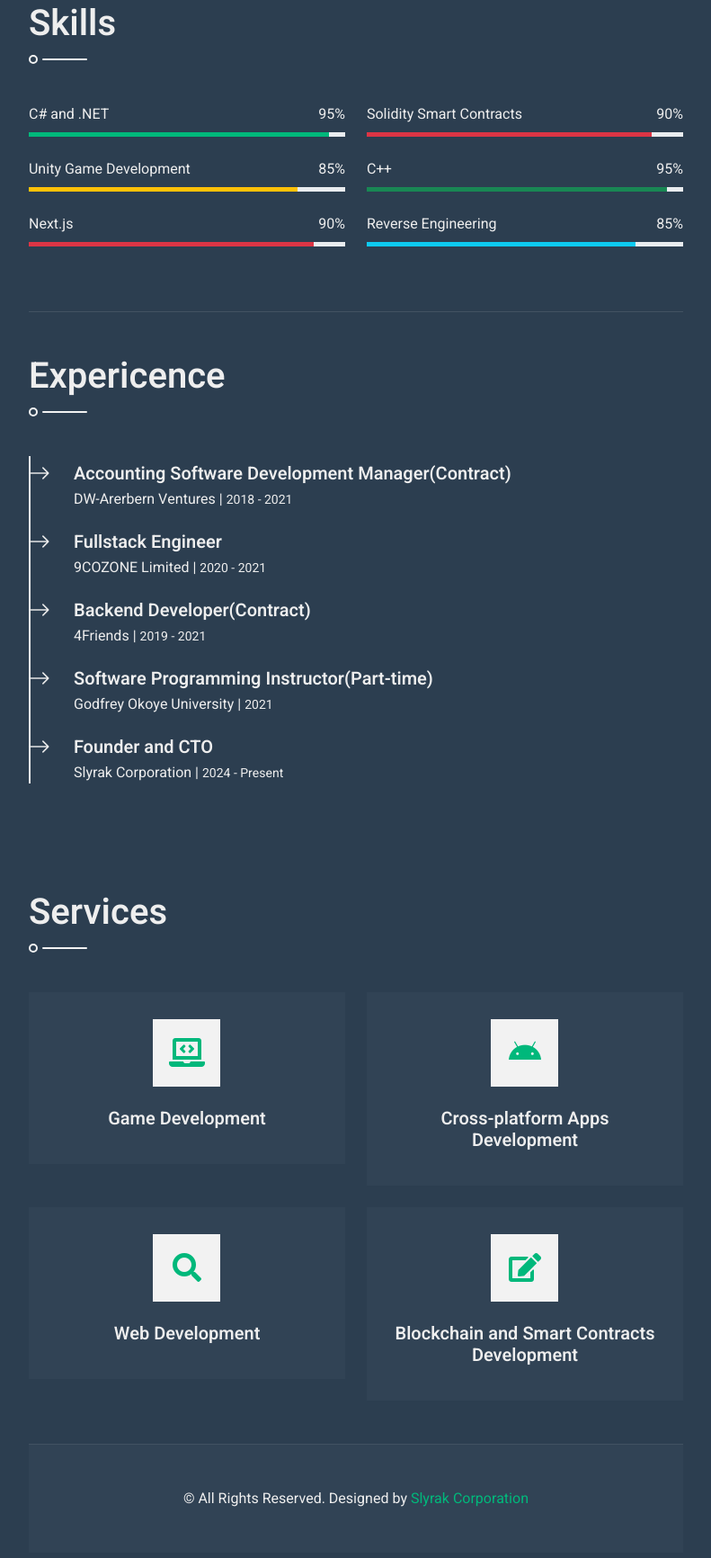
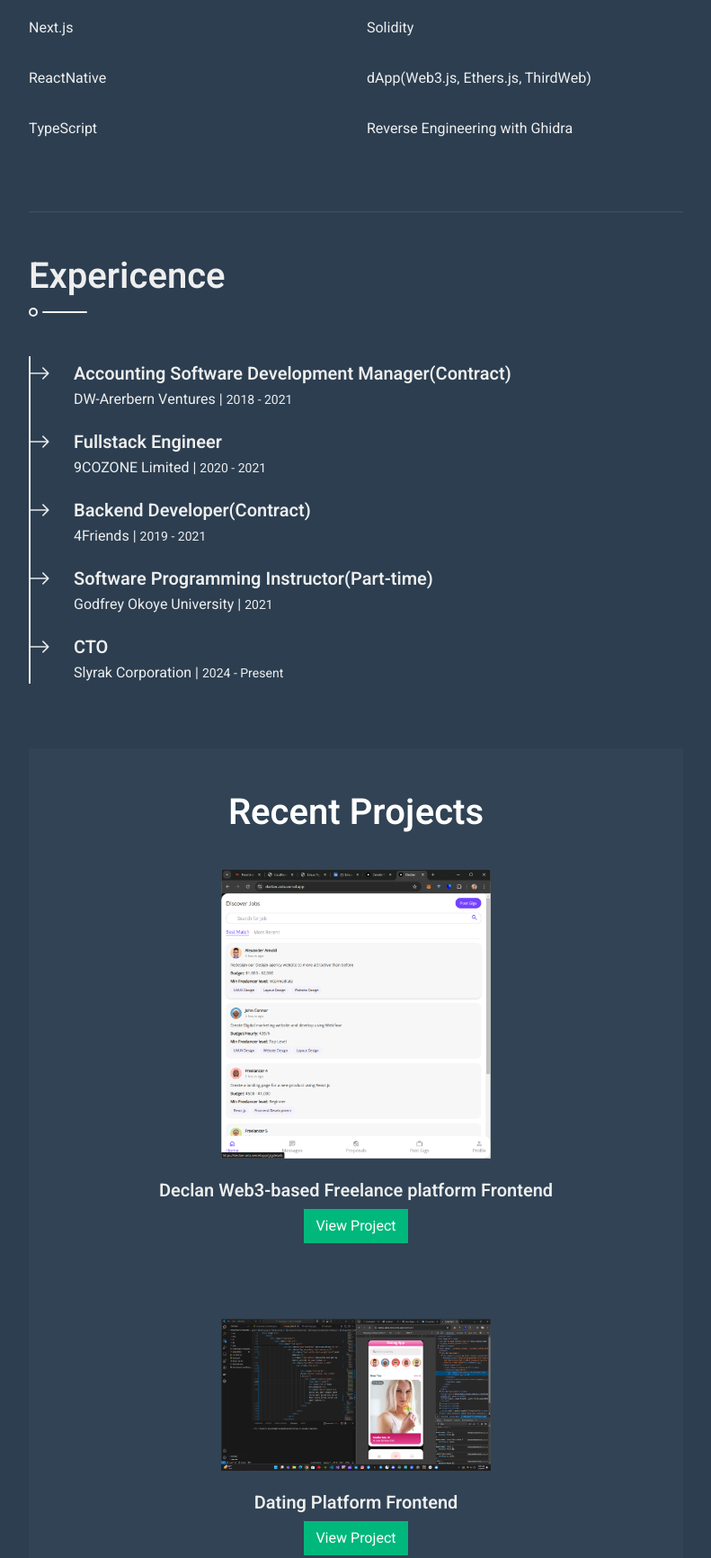
Before and after one commit to lonewolf2580/lonewolf2580.github.io, a plain HTML site: page index.html in a window 1280 px wide. Shown: the part 744-2476 px from the top of the page at 90% size, without its empty margins (438-1229 px from the left). Drawn offline with nearby package versions, Linux system fonts and the light colour scheme.

Commit message:
Added Project

```diff
--- a/index.html
+++ b/index.html
@@ -4,8 +4,8 @@
         <met#aeb3b8et="utf-8">
         <title>Linus Ngwee - Portfolio</title>
         <meta content="width=device-width, initial-scale=1.0" name="viewport">
-        <meta content="Linus Ngwee, Game Developer, Unity Game Developer, Next.js, C#, C++" name="keywords">
-        <meta content="I engineer immersive, high-performance games using C++ and Unreal Engine, transforming complex mechanics into seamless player experiences. With expertise in reverse engineering, I break down code to its rawest form, optimizing every element to push the limits of what’s possible. My knowledge extends to Solidity and smart contract development, enabling secure and innovative blockchain integration within gaming environments. Whether building from the ground up or dissecting to improve, I fuse creativity and technical mastery to deliver cutting-edge, interactive experiences that captivate and perform at the highest level." name="description">
+        <meta content="Linus Ngwee, Next.js, ReactNative, C#, C++" name="keywords">
+        <meta content="I specialize in Next.js, React Native, Solidity, and Web3 technologies. I build high-performance web and mobile applications, design user-friendly interfaces, and develop secure smart contracts for blockchain-based solutions. Currently, I’m working on building 100 Next.js and ReactNative UIs before end of 2025 while collaborating with backend developers and exploring innovative Web3 projects." name="description">
 
         <!-- Favicon -->
         <link href="img/favicon.ico" rel="icon">
@@ -48,10 +48,10 @@
                         <h1 class="text-primary mt-2">Linus Ngwee</h1>
                         <div class="mb-4" style="height: 22px;">
                             <h4 class="typed-text-output d-inline-block text-light"></h4>
-                            <div class="typed-text d-none">C# Developer, Cross-platform App Developer, Unity Game Developer, Solidity Smart Contracts</div>
+                            <div class="typed-text d-none"> Web Developer, Mobile Developer, Web3 Developer</div>
                         </div>
                         <div class="d-flex justify-content-center mt-auto mb-3">
-                            <a class="btn btn-secondary btn-square mx-1" href="#"><i class="fab fa-twitter"></i></a>
+                            <a class="btn btn-secondary btn-square mx-1" href="https://x.com/LinusLinco69360"><i class="fab fa-twitter"></i></a>
                             <a class="btn btn-secondary btn-square mx-1" href="https://github.com/Slyrak-Corporation"><i class="fab fa-github"></i></a>
                             <a class="btn btn-secondary btn-square mx-1" href="https://www.linkedin.com/in/linus-ngwee-aa7366177/"><i class="fab fa-linkedin-in"></i></a>
                             <a class="btn btn-secondary btn-square mx-1" href="https://www.instagram.com/linusandolini"><i class="fab fa-instagram"></i></a>
@@ -66,7 +66,7 @@
                     <!-- About Start -->
                     <section class="py-5 border-bottom wow fadeInUp" data-wow-delay="0.1s">
                         <h1 class="title pb-3 mb-5">About Me</h1>
-                        <p>I engineer immersive, high-performance games using C++ and Unreal Engine, transforming complex mechanics into seamless player experiences. With expertise in reverse engineering, I break down code to its rawest form, optimizing every element to push the limits of what’s possible. My knowledge extends to Solidity and smart contract development, enabling secure and innovative blockchain integration within gaming environments. Whether building from the ground up or dissecting to improve, I fuse creativity and technical mastery to deliver cutting-edge, interactive experiences that captivate and perform at the highest level.</p>
+                        <p>I specialize in Next.js, React Native, Solidity, and Web3 technologies. I build high-performance web and mobile applications, design user-friendly interfaces, and develop secure smart contracts for blockchain-based solutions. Currently, I’m working on building 100 Next.js and ReactNative UIs before end of 2025 while collaborating with backend developers and exploring innovative Web3 projects.</p>
                         <div class="row mb-4">
                             <div class="col-sm-6 py-1">
                                 <span class="fw-medium text-primary">Name:</span> Linus Ngwee
@@ -90,7 +90,7 @@
                                 <span class="fw-medium text-primary">Address:</span> 123 Street, New York, USA
                             </div> -->
                             <div class="col-sm-6 py-1">
-                                <span class="fw-medium text-primary">Current Job Position:</span> Founder and CTO, <a style="text-decoration: none;color: antiquewhite;" href="https://www.linkedin.com/company/slyrak-technologies/">Slyrak Technologies<i class="fa fa-link"></i></a>
+                                <span class="fw-medium text-primary">Current Job Position:</span> CTO, <a style="text-decoration: none;color: antiquewhite;" href="https://www.linkedin.com/company/slyrak-technologies/">Slyrak Technologies<i class="fa fa-link"></i></a>
                             </div>
                         </div>
                         <div class="row g-4">
@@ -132,59 +132,41 @@
                             <div class="col-sm-6">
                                 <div class="skill mb-4">
                                     <div class="d-flex justify-content-between">
-                                        <p class="mb-2">C# and .NET</p>
-                                        <p class="mb-2">95%</p>
+                                        <p class="mb-2">Next.js</p>
                                     </div>
-                                    <div class="progress">
-                                        <div class="progress-bar bg-primary" role="progressbar" aria-valuenow="95" aria-valuemin="0" aria-valuemax="100"></div>
-                                    </div>
+
                                 </div>
                                 <div class="skill mb-4">
                                     <div class="d-flex justify-content-between">
-                                        <p class="mb-2">Unity Game Development</p>
-                                        <p class="mb-2">85%</p>
+                                        <p class="mb-2">ReactNative</p>
                                     </div>
-                                    <div class="progress">
-                                        <div class="progress-bar bg-warning" role="progressbar" aria-valuenow="85" aria-valuemin="0" aria-valuemax="100"></div>
-                                    </div>
+
                                 </div>
                                 <div class="skill mb-4">
                                     <div class="d-flex justify-content-between">
-                                        <p class="mb-2">Next.js</p>
-                                        <p class="mb-2">90%</p>
+                                        <p class="mb-2">TypeScript</p>
                                     </div>
-                                    <div class="progress">
-                                        <div class="progress-bar bg-danger" role="progressbar" aria-valuenow="90" aria-valuemin="0" aria-valuemax="100"></div>
-                                    </div>
+
                                 </div>
                             </div>
                             <div class="col-sm-6">
                                 <div class="skill mb-4">
                                     <div class="d-flex justify-content-between">
-                                        <p class="mb-2">Solidity Smart Contracts</p>
-                                        <p class="mb-2">90%</p>
+                                        <p class="mb-2">Solidity</p>
                                     </div>
-                                    <div class="progress">
-                                        <div class="progress-bar bg-danger" role="progressbar" aria-valuenow="90" aria-valuemin="0" aria-valuemax="100"></div>
-                                    </div>
+
                                 </div>
                                 <div class="skill mb-4">
                                     <div class="d-flex justify-content-between">
-                                        <p class="mb-2">C++</p>
-                                        <p class="mb-2">95%</p>
+                                        <p class="mb-2">dApp(Web3.js, Ethers.js, ThirdWeb)</p>
                                     </div>
-                                    <div class="progress">
-                                        <div class="progress-bar bg-success" role="progressbar" aria-valuenow="95" aria-valuemin="0" aria-valuemax="100"></div>
-                                    </div>
+
                                 </div>
                                 <div class="skill mb-4">
                                     <div class="d-flex justify-content-between">
-                                        <p class="mb-2">Reverse Engineering</p>
-                                        <p class="mb-2">85%</p>
+                                        <p class="mb-2">Reverse Engineering with Ghidra</p>
                                     </div>
-                                    <div class="progress">
-                                        <div class="progress-bar bg-info" role="progressbar" aria-valuenow="85" aria-valuemin="0" aria-valuemax="100"></div>
-                                    </div>
+
                                 </div>
                             </div>
                         </div>
@@ -221,7 +203,7 @@
                             </div>
                             <div class="position-relative mb-4">
                                 <span class="bi bi-arrow-right fs-4 text-light position-absolute" style="top: -5px; left: -50px;"></span>
-                                <h5 class="mb-1">Founder and CTO</h5>
+                                <h5 class="mb-1">CTO</h5>
                                 <p class="mb-2">Slyrak Corporation | <small>2024 - Present</small></p>
                                 <!-- <p>Tempor eos dolore amet tempor dolor tempor. Dolore ea magna sit amet dolor eirmod. Eos ipsum est tempor dolor. Clita lorem kasd sed ea lorem diam ea lorem eirmod duo sit ipsum stet lorem diam</p> -->
                             </div>
@@ -229,18 +211,34 @@
                     </section>
                     <!-- Expericence End -->
 
-                    <!-- Subscribe Start -->
-                    <!-- <section class="wow fadeInUp" data-wow-delay="0.1s">
+                    <!-- Projects Start -->
+                    <section class="wow fadeInUp" data-wow-delay="0.1s">
                         <div class="bg-secondary text-center p-5">
-                            <h1 class="text-white font-weight-bold">Subscribe My Newsletter</h1>
-                            <p class="text-white">Subscribe and get my latest article in your inbox</p>
+                            <h1 class="text-white font-weight-bold">Recent Projects</h1>
                             <div class="position-relative w-100">
-                                <input class="form-control bg-dark border-0 w-100 py-3 ps-4 pe-5" type="text" placeholder="Your email">
-                                <button type="button" class="btn btn-primary py-2 position-absolute top-0 end-0 mt-2 me-2">Subscribe</button>
+                                <div class="row g-4">
+
+                                    <div class="col-md-12">
+                                        <div class="service-item">
+                                            <img src="declan.png" alt="" style="width: 300px;"><br><br>
+                                            <h5 class="mb-2">Declan Web3-based Freelance platform Frontend</h5>
+                                            <a href="https://declan-zeta.vercel.app/" target="_blank" class="btn btn-primary">View Project</a>
+                                        </div>
+                                    </div>
+
+                                    <div class="col-md-12">
+                                        <div class="service-item">
+                                            <img src="dating.png" alt="" style="width: 300px;"><br><br>
+                                            <h5 class="mb-2">Dating Platform Frontend</h5>
+                                            <a href="https://dating-alpha-nine.vercel.app/" target="_blank" class="btn btn-primary">View Project</a>
+                                        </div>
+                                    </div>
+
+                                </div>
                             </div>
                         </div>
-                    </section> -->
-                    <!-- Subscribe End -->
+                    </section>
+                    <!-- Projects End -->
 
                     <!-- Services Start -->
                     <section class="py-5 border-bottom wow fadeInUp" data-wow-delay="0.1s">
@@ -249,21 +247,21 @@
                             <div class="col-md-6">
                                 <div class="service-item">
                                     <i class="fa fa-2x fa-laptop-code mx-auto mb-4"></i>
-                                    <h5 class="mb-2">Game Development</h5>
+                                    <h5 class="mb-2">Web Development</h5>
                                     <!-- <p class="mb-0">Justo sit justo eos amet tempor amet clita amet ipsum eos elitr. Amet lorem lorem lorem est amet labore</p> -->
                                 </div>
                             </div>
                             <div class="col-md-6">
                                 <div class="service-item">
                                     <i class="fab fa-2x fa-android mx-auto mb-4"></i>
-                                    <h5 class="mb-2">Cross-platform Apps Development</h5>
+                                    <h5 class="mb-2">Mobile Apps Development</h5>
                                     <!-- <p class="mb-0">Justo sit justo eos amet tempor amet clita amet ipsum eos elitr. Amet lorem lorem lorem est amet labore</p> -->
                                 </div>
                             </div>
                             <div class="col-md-6">
                                 <div class="service-item">
-                                    <i class="fa fa-2x fa-search mx-auto mb-4"></i>
-                                    <h5 class="mb-2">Web Development</h5>
+                                    <i class="fa fa-2x fa-link mx-auto mb-4"></i>
+                                    <h5 class="mb-2">Reverse Engineering</h5>
                                     <!-- <p class="mb-0">Justo sit justo eos amet tempor amet clita amet ipsum eos elitr. Amet lorem lorem lorem est amet labore</p> -->
                                 </div>
                             </div>
@@ -421,7 +419,7 @@
                     <!-- Footer Start -->
                     <section class="wow fadeIn" data-wow-delay="0.1s">
                         <div class="bg-secondary text-light text-center p-5">
-							<p class="m-0">&copy; All Rights Reserved. Designed by <a href="https://www.linkedin.com/company/slyrak-technologies/">Slyrak Corporation</a></p>
+							<p class="m-0">&copy; All Rights Reserved. Designed by <a href="https://www.linkedin.com/company/slyrak-technologies/">Slyrak Technologies</a></p>
                         </div>
                     </section>
                     <!-- Footer End -->
```
Also changed, not shown: dating.png (added), declan.png (added).
